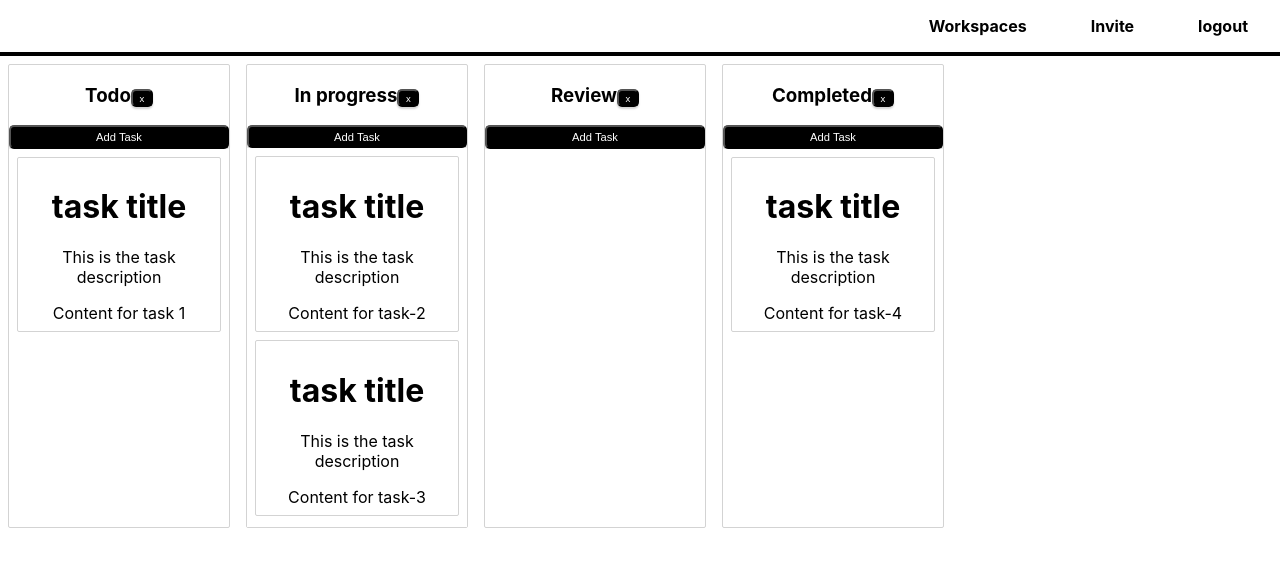
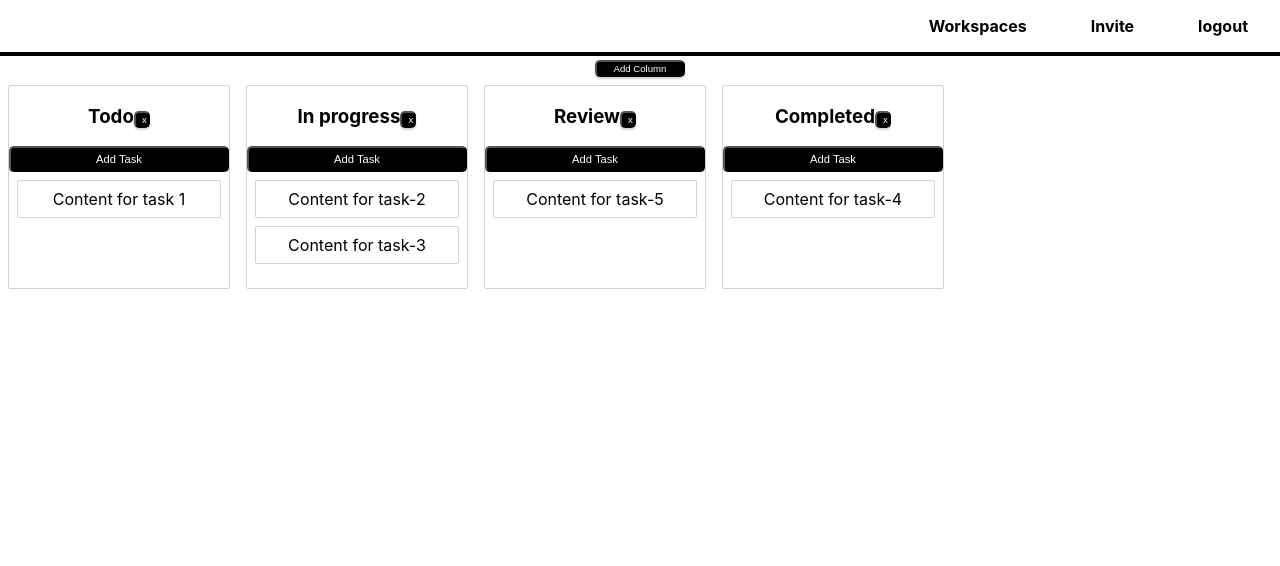
Before and after one commit to Johnny5stillalive/Process-Managment, a React (Create React App) app: page /projectBoard in a window 1280 px wide. Shown: the top 566 px of the page. Built offline with nearby package versions, Linux system fonts and the light colour scheme.

Commit message:
Fixed add task button stretching problem
moved add task button into wrapper with title and column delete, this fixed the stretching problem

```diff
--- a/src/pages/Column.js
+++ b/src/pages/Column.js
@@ -27,8 +27,8 @@ const TaskList = styled.div`
 `;
 
 const Button = styled.button`
-    height:30%;
-    width:10%;
+    height:20%;
+    width:7%;
     font-size:60%;
     background-color: Black;
     color: white;
@@ -46,8 +46,10 @@ const Button = styled.button`
     `;
 
     const AddTaskButton = styled(Button)`
-
-    height:5%;
+    flex-grow: 0;
+    color:white;
+    padding: 5px;
+    height:30%;
     width:100%;
     font-size:70%;
     `
@@ -63,8 +65,9 @@ function Column(props) {
                     <wrapper>
                     <Title {...provided.dragHandleProps}>{props.column.title}</Title>
                     <Button onClick={removeColumn}>x</Button>
+                    <AddTaskButton onClick={addTask}>Add Task</AddTaskButton>
                     </wrapper>
-                    <AddTaskButton onClick={addTask}>Add Task</AddTaskButton>
+
                     <Droppable droppableId={props.column.id} type='task'>
                         {(provided, snapshot) => (
                             <TaskList
--- a/src/pages/ProjectBoard.js
+++ b/src/pages/ProjectBoard.js
@@ -9,6 +9,27 @@ import NavBar from './NavBar'
 const Container = styled.div`
     display : flex;
 `
+
+const Button = styled.button`
+
+    height:30%;
+    width:7%;
+    font-size:60%;
+    background-color: Black;
+    color: white;
+    border-radius: 5px;
+    cursor: pointer;
+    box-shadow: 0px 2px 2px lightgray;
+    transition: ease background-color 250ms;
+    transition: ease color 250ms;
+    &:hover {
+        cursor: default;
+        color:black;
+        background-color:white;
+        opacity: 0.7;
+    }
+    `;
+
 
 const ProjectBoard = () => {
   const [data, setData] = useState(dataset)
@@ -84,13 +105,16 @@ const ProjectBoard = () => {
         }
 
         setData(newState)
+  }
 
-
+  const addColumn = () => {
+   console.log("You have added a Column")
   }
 
   return (
     <>
     <NavBar />
+    <Button onClick={addColumn}>Add Column</Button>
     <DragDropContext onDragEnd={onDragEnd}>
       <Droppable droppableId='all-columns' direction='horizontal' type='column'>
         {(provided) => (
@@ -110,4 +134,6 @@ const ProjectBoard = () => {
   )
 }
 
+
+
 export default ProjectBoard;
--- a/src/pages/Task.js
+++ b/src/pages/Task.js
@@ -2,7 +2,7 @@
 import React from 'react'
 import styled from 'styled-components'
 import { Draggable } from 'react-beautiful-dnd'
-import TaskContent from './TaskContent'
+
 
 const Container = styled.div`
     border: 1px solid lightgrey;
@@ -26,7 +26,7 @@ function Task(props) {
                     ref={provided.innerRef}
                     isDragging={snapshot.isDragging}
                 >
-                    <TaskContent />
+
                     {props.task.content}
                 </Container>
             )}
--- a/src/pages/TaskContent.js
+++ /dev/null
@@ -1,10 +0,0 @@
-import React from 'react';
-
-const TaskContent = () => (
-            <>
-                <div><h1>task title</h1></div>
-                <div><p>This is the task description</p></div>
-            </>
-    )
-
-export default TaskContent
--- a/src/pages/dataset.js
+++ b/src/pages/dataset.js
@@ -3,12 +3,13 @@ const dataset = {
       "task-1": { id: "task-1", content: "Content for task 1" },
       "task-2": { id: "task-2", content: "Content for task-2" },
       "task-3": { id: "task-3", content: "Content for task-3" },
-      "task-4": { id: "task-4", content: "Content for task-4" }
+      "task-4": { id: "task-4", content: "Content for task-4" },
+      "task-5": { id: "task-5", content: "Content for task-5" }
     },
     columns: {
       "column-1": { id: "column-1", title: "Todo", taskIds: ['task-1']},
       "column-2": { id: "column-2", title: "In progress", taskIds: ['task-2', 'task-3'] },
-      "column-3": { id: "column-3", title: "Review", taskIds: [] },
+      "column-3": { id: "column-3", title: "Review", taskIds: ['task-5'] },
       "column-4": { id: "column-4", title: "Completed", taskIds: ["task-4"] }
   },
 
```
